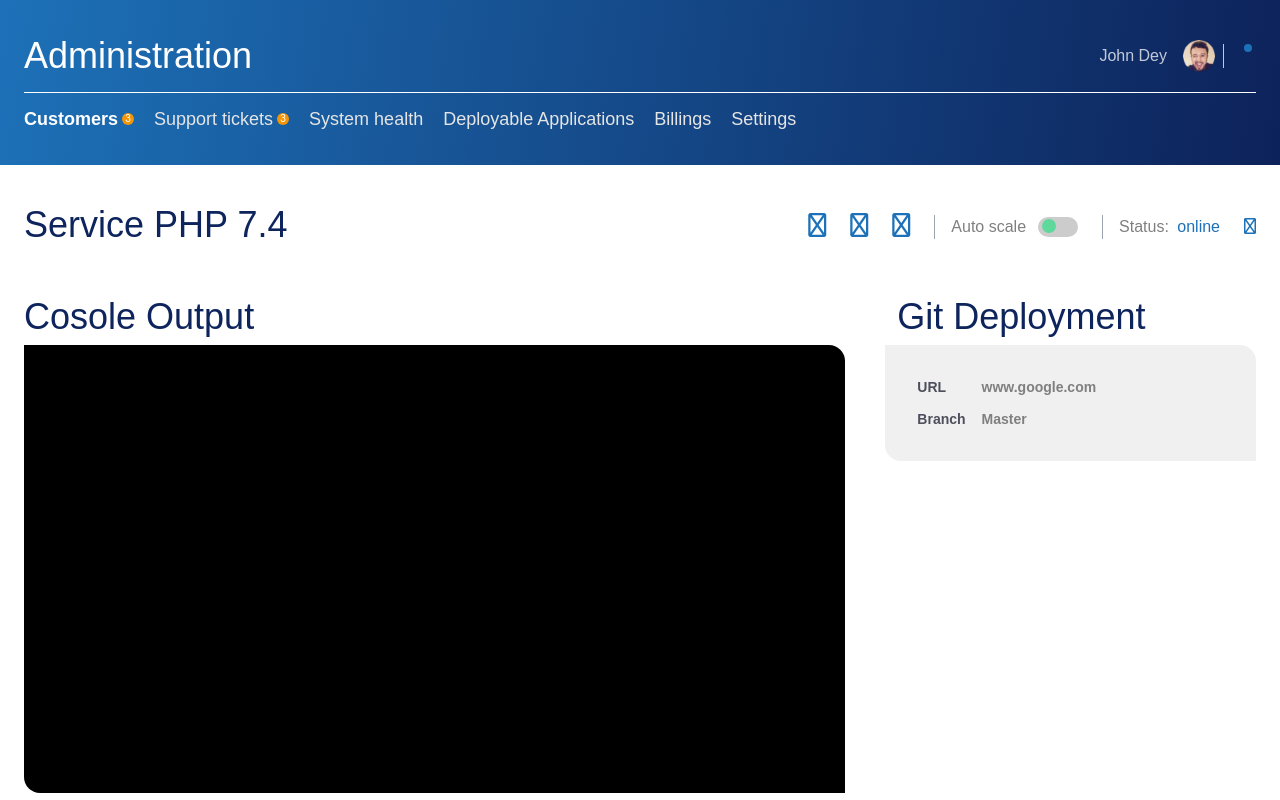
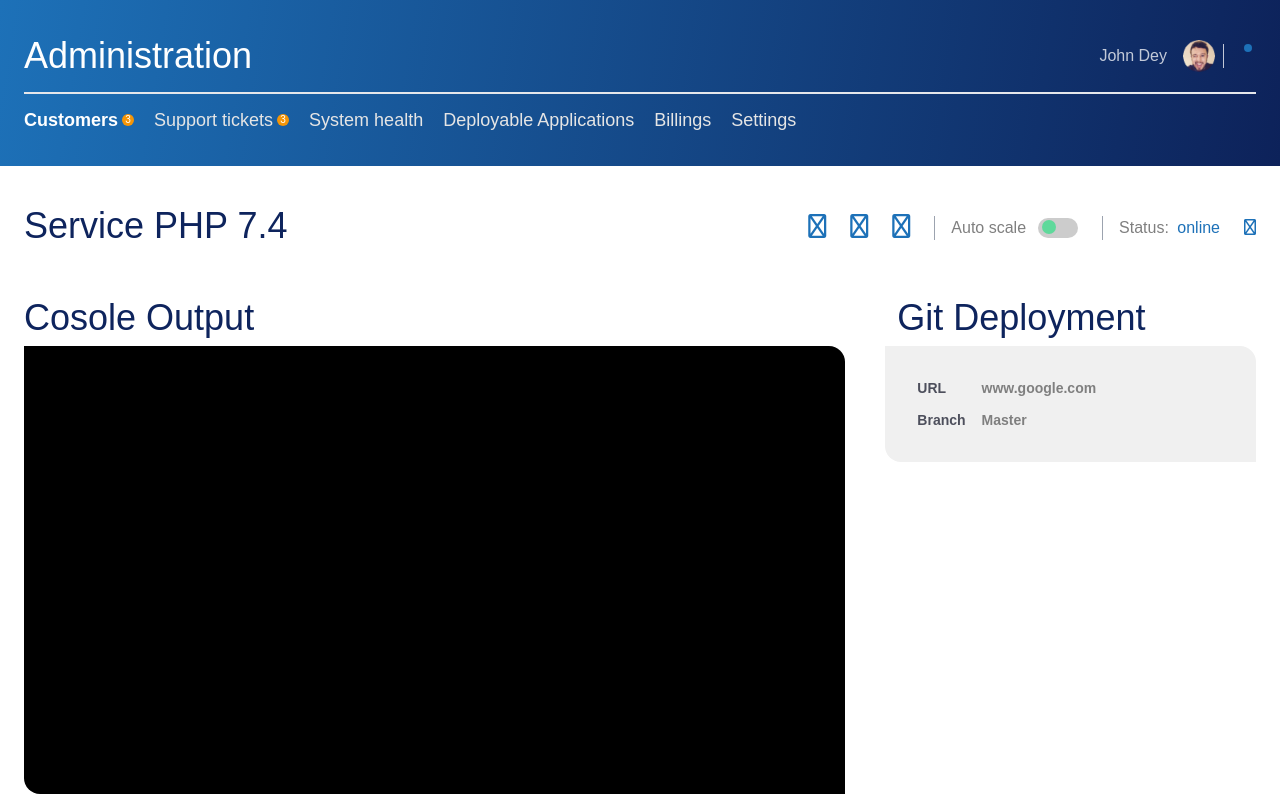
Before and after one commit to hamza2912/animo, a plain HTML site: page page5.html in a window 1280 px wide. Shown: the top 800 px of the page. Drawn offline with nearby package versions, Linux system fonts and the light colour scheme; some icons are missing.

Commit message:
Updating border on page 5

```diff
--- a/page5.html
+++ b/page5.html
@@ -54,7 +54,7 @@
                             </li>
                         </ul>
                     </div>
-                    <div class='w-full h-xs my-3 bg-white'></div>
+                    <div class='w-full my-3 border-b-2 bg-white'></div>
                     <div class='flex flex-start'>
                         <ul class='flex lg:flex-row flex-col text-lg'>
                             <li class='mr-5 font-bold flex flex-row items-center'>
```
